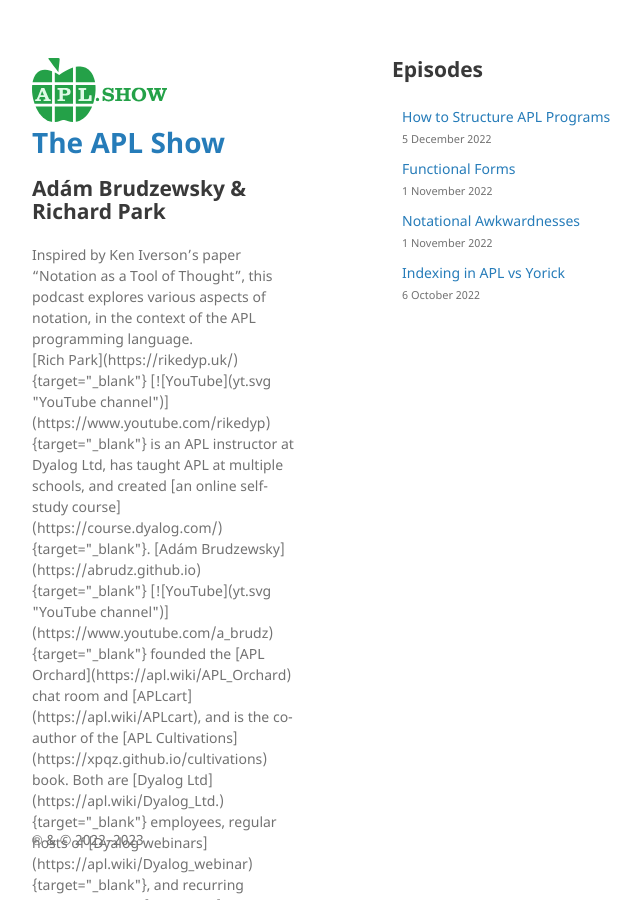
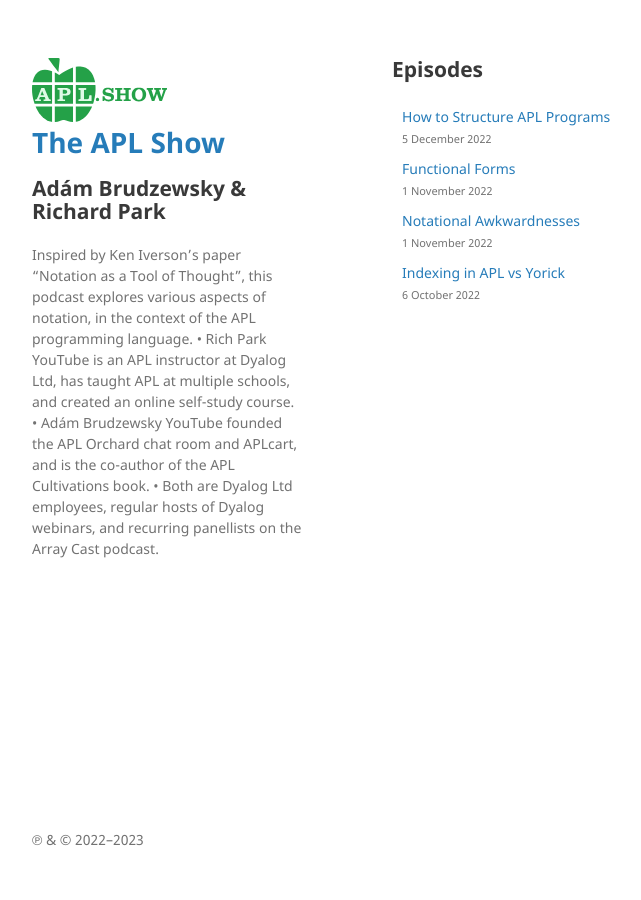
Before and after one commit to abrudz/apl.show, a Jekyll site: the page built from index.md, in a window 1280 px wide. Shown: the whole page, without its empty margins (178-819 px from the left). Built offline with Jekyll 4.4.1, drawn with Linux system fonts in a browser that asks for light colours; some of the changed text lies outside the part shown.

Commit message:
plain-text

```diff
--- a/_config.yml
+++ b/_config.yml
@@ -1,9 +1,9 @@
 title: The APL Show
 description: |
-  Inspired by Ken Iverson’s paper “Notation as a Tool of Thought”, this podcast explores various aspects of notation, in the context of the APL programming language.<br>[Rich Park](https://rikedyp.uk/){target="_blank"}
-  [![YouTube](yt.svg "YouTube channel")](https://www.youtube.com/rikedyp){target="_blank"} is an APL instructor at Dyalog Ltd, has taught APL at multiple schools, and created [an online self-study course](https://course.dyalog.com/){target="_blank"}.
-  [Adám Brudzewsky](https://abrudz.github.io){target="_blank"} [![YouTube](yt.svg "YouTube channel")](https://www.youtube.com/a_brudz){target="_blank"} founded the [APL Orchard](https://apl.wiki/APL_Orchard) chat room and [APLcart](https://apl.wiki/APLcart), and is the co-author of the [APL Cultivations](https://xpqz.github.io/cultivations) book.
-  Both are [Dyalog Ltd](https://apl.wiki/Dyalog_Ltd.){target="_blank"} employees, regular hosts of [Dyalog webinars](https://apl.wiki/Dyalog_webinar){target="_blank"}, and recurring panellists on the [Array Cast](https://apl.wiki/Array_Cast) podcast.
+  Inspired by Ken Iverson’s paper “Notation as a Tool of Thought”, this podcast explores various aspects of notation, in the context of the APL programming language.
+  • Rich Park YouTube is an APL instructor at Dyalog Ltd, has taught APL at multiple schools, and created an online self-study course.
+  • Adám Brudzewsky YouTube founded the APL Orchard chat room and APLcart, and is the co-author of the APL Cultivations book.
+  • Both are Dyalog Ltd employees, regular hosts of Dyalog webinars, and recurring panellists on the Array Cast podcast.
 author: Adám Brudzewsky & Richard Park
 email: contact@apl.show
 lang: en
```
